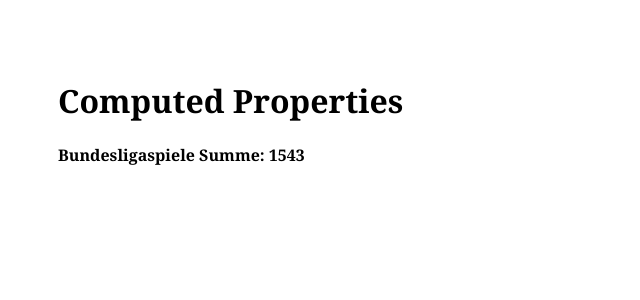
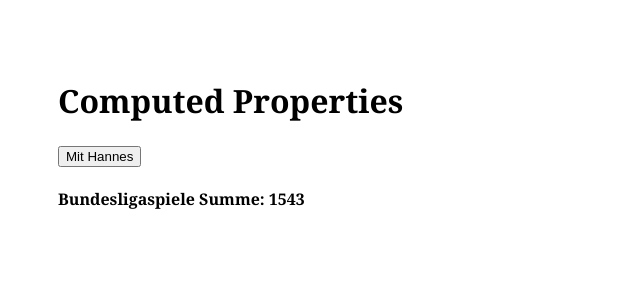
Before and after one commit to siggi-ai/Vue-Practice, a Vue app: page / in a window 1280 px wide. Shown: the top 300 px of the page, without its empty margins (0-640 px from the left). Built offline with nearby package versions, Linux system fonts and the light colour scheme.

Commit message:
push player

```diff
--- a/src/App.vue
+++ b/src/App.vue
@@ -1,6 +1,19 @@
 <template>
   <div class="text">
     <h1>Computed Properties</h1>
+    <button
+      v-on:click="
+        players.push({
+          id: 4,
+          firstName: 'Hannes',
+          lastName: 'Fischer',
+          club: 'FC Schalke 04',
+          numberOfMatches: 189,
+        })
+      "
+    >
+      Mit Hannes
+    </button>
     <h4>
       Bundesligaspiele Summe:
       {{ sumNumberOfMatches }}
@@ -41,7 +54,8 @@ export default {
   computed: {
     sumNumberOfMatches() {
       return this.players.reduce(
-        (total, current) => (total = total + current.numberOfMatches), 0
+        (total, current) => (total = total + current.numberOfMatches),
+        0
       );
     },
   },
```
